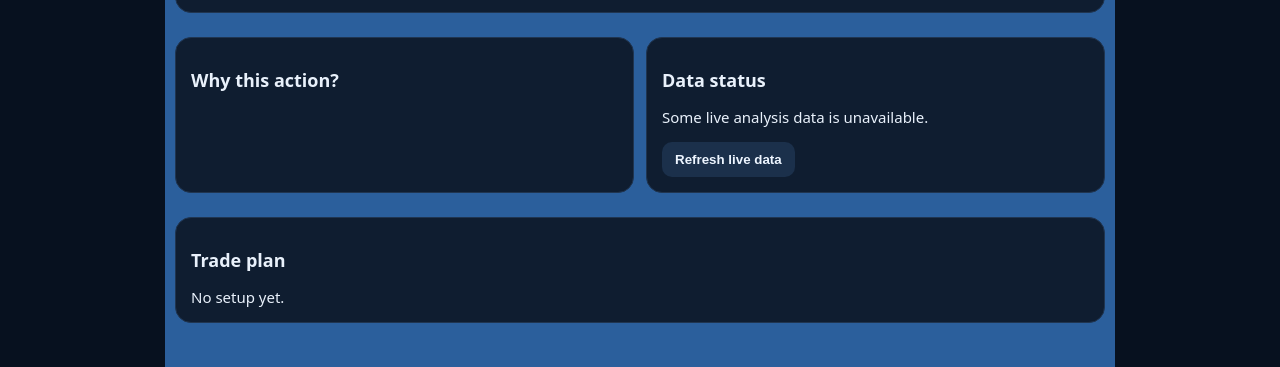
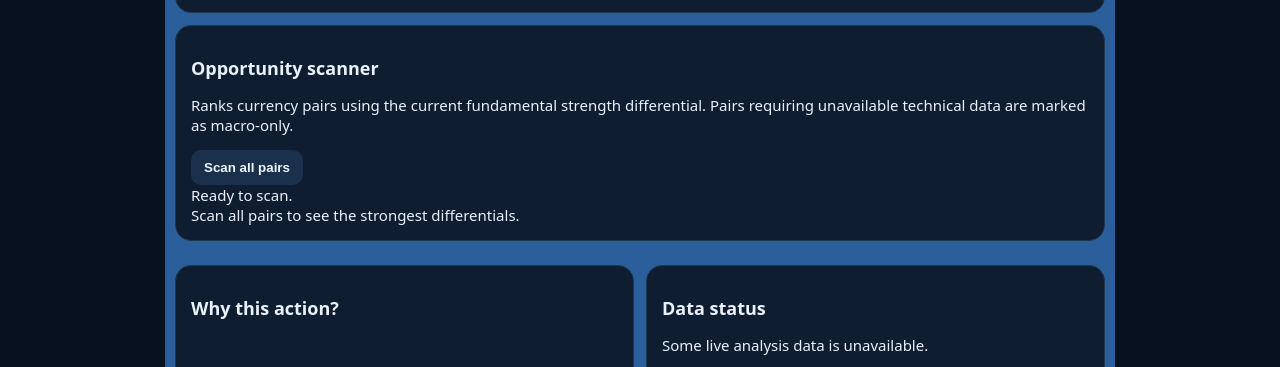
Before and after one commit to archlovesitsha/forex-macro-assistant, a website: page index.html in a window 1280 px wide. Shown: the part 421-788 px from the top of the page. Drawn offline with Linux system fonts and the light colour scheme; no server answers.

Commit message:
Update index.html

```diff
--- a/index.html
+++ b/index.html
@@ -55,6 +55,34 @@
     </div>
   </div>
 
+
+  <!-- MULTI-PAIR OPPORTUNITY SCANNER -->
+
+  <div class="card">
+
+    <h2>Opportunity scanner</h2>
+
+    <p>
+      Ranks currency pairs using the current fundamental
+      strength differential. Pairs requiring unavailable
+      technical data are marked as macro-only.
+    </p>
+
+    <button id="scanAll">
+      Scan all pairs
+    </button>
+
+    <div id="scannerStatus">
+      Ready to scan.
+    </div>
+
+    <div id="opportunityScanner">
+      Scan all pairs to see the strongest differentials.
+    </div>
+
+  </div>
+
+
   <div class="grid">
 
     <div class="card">
@@ -70,6 +98,7 @@
 
   </div>
 
+
   <div class="card">
     <h2>Trade plan</h2>
     <div id="plan">No setup yet.</div>
@@ -81,6 +110,7 @@
 <section id="macro" class="panel">
 
   <div class="card">
+
     <h2>Currency dashboard</h2>
 
     <p>
@@ -89,9 +119,12 @@
     </p>
 
     <div id="currencies"></div>
+
   </div>
 
+
   <div class="card">
+
     <h2>Momentum</h2>
 
     <p>
@@ -100,6 +133,7 @@
     </p>
 
     <div id="momentum"></div>
+
   </div>
 
 </section>
@@ -108,18 +142,23 @@
 <section id="market" class="panel">
 
   <div class="card">
+
     <h2>Live market</h2>
 
     <div id="quote">No quote loaded.</div>
     <div id="prices"></div>
+
   </div>
 
+
   <div class="card">
+
     <h2>Economic calendar</h2>
 
     <div id="calendar">
       Connect Trading Economics in Settings.
     </div>
+
   </div>
 
 </section>
@@ -199,16 +238,26 @@
 
     </div>
 
+
     <div class="card">
+
       <h2>Risk result</h2>
-      <div id="lot">Enter your trade values and calculate.</div>
+
+      <div id="lot">
+        Enter your trade values and calculate.
+      </div>
+
     </div>
 
+
     <div class="card">
+
       <h2>Risk / Reward</h2>
+
       <div id="rrResult">
         Risk/reward not calculated yet.
       </div>
+
     </div>
 
   </div>
@@ -267,6 +316,7 @@
 
   </div>
 
+
   <div class="card">
 
     <h2>Method</h2>
```
